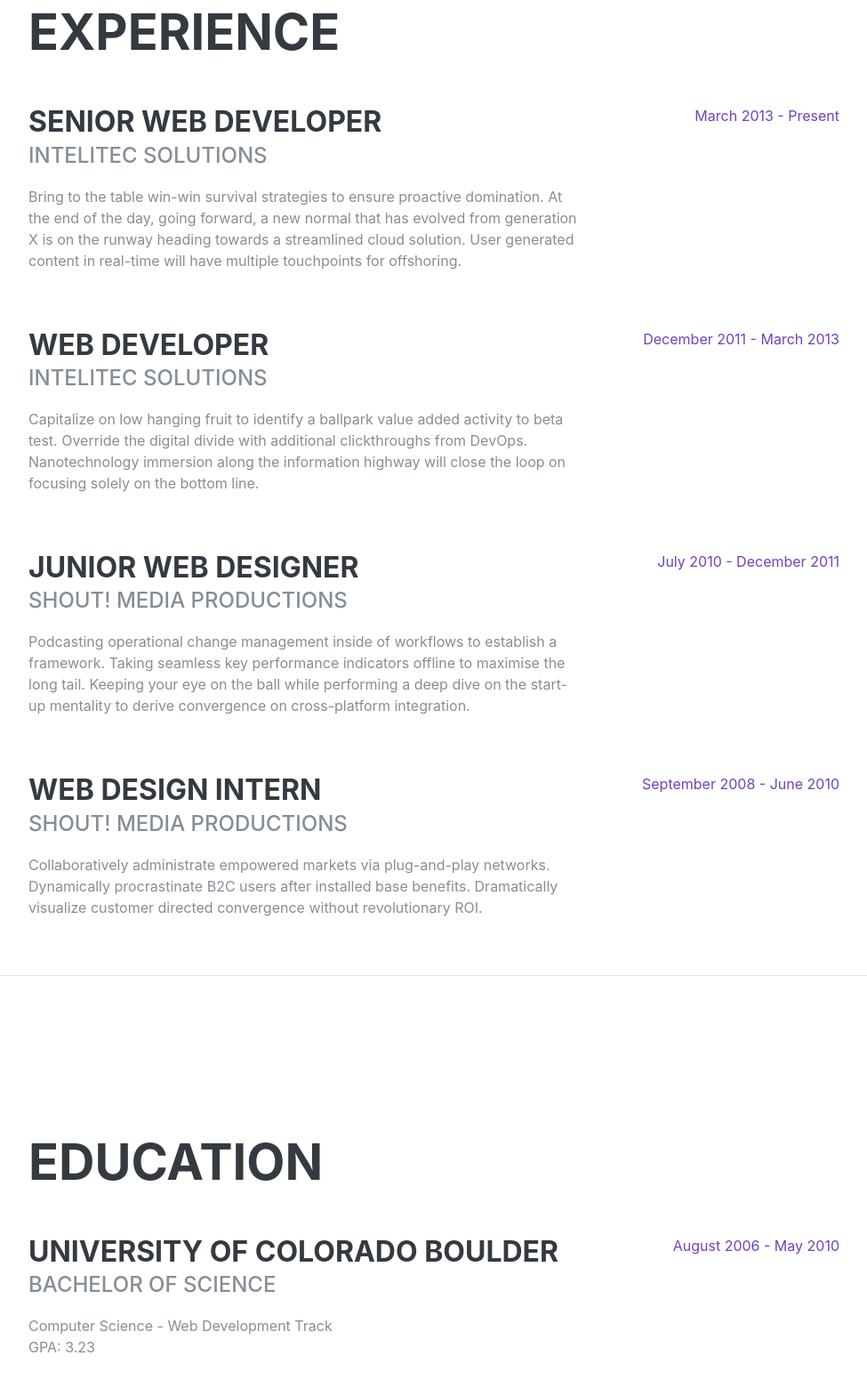
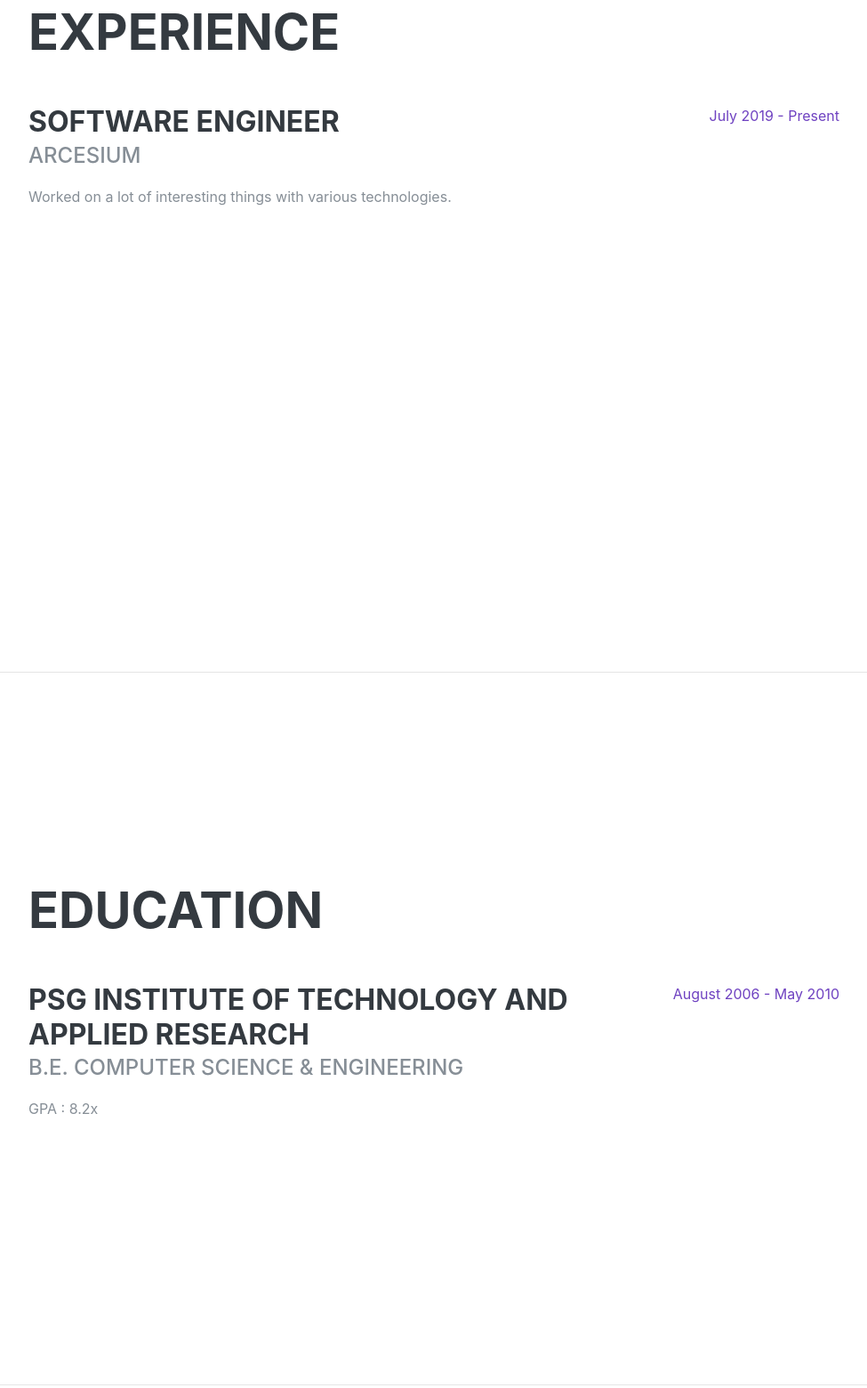
Before and after one commit to anubhavsrivastava/gatsby-starter-resume, a Gatsby site: page / in a window 1280 px wide. Shown: the part 846-2406 px from the top of the page at 89% size, without its empty margins (288-1263 px from the left). Built offline with nearby package versions, Linux system fonts and the light colour scheme; Gatsby itself is replaced by a stand-in of ours; some packages are replaced by stand-ins of ours; a web font is replaced by a local one.

Commit message:
populating data from markdown files

```diff
--- a/gatsby-config.js
+++ b/gatsby-config.js
@@ -19,6 +19,14 @@ module.exports = {
         icon: config.manifestIcon, // This path is relative to the root of the site.
       },
     },
+    {
+      resolve: `gatsby-source-filesystem`,
+      options: {
+        path: `${__dirname}/src/content`,
+        name: `markdown-pages`,
+      },
+    },
+    `gatsby-transformer-remark`,
     'gatsby-plugin-sass',
     'gatsby-plugin-offline',
   ],
--- a/package.json
+++ b/package.json
@@ -16,6 +16,8 @@
     "gatsby-plugin-offline": "^3.1.0",
     "gatsby-plugin-react-helmet": "^3.2.0",
     "gatsby-plugin-sass": "^2.2.0",
+    "gatsby-source-filesystem": "^2.3.20",
+    "gatsby-transformer-remark": "^2.8.25",
     "node-sass": "^4.13.1",
     "react": "^16.13.1",
     "react-dom": "^16.13.1",
--- /dev/null
+++ b/src/components/education.js
@@ -0,0 +1,31 @@
+import React from 'react';
+import { graphql } from 'gatsby';
+
+export default function Education({ data }) {
+  return <section
+    className="resume-section p-3 p-lg-5 d-flex align-items-center"
+    id="education"
+  >
+    <div className="w-100">
+      <h2 className="mb-5">Education</h2>
+      {
+        data.edges.map(
+          (element) => {
+            const node = element.node
+            return <div className="resume-item d-flex flex-column flex-md-row justify-content-between mb-5">
+              <div className="resume-content">
+                <h3 className="mb-0">{node.frontmatter.school}</h3>
+                <div className="subheading mb-3">{node.frontmatter.course}</div>
+                <div dangerouslySetInnerHTML={{__html:node.html}}/>
+                <p>{node.frontmatter.gpa}</p>
+              </div>
+              <div className="resume-date text-md-right">
+                <span className="text-primary">August 2006 - May 2010</span>
+              </div>
+            </div>
+          })
+      }
+        </div>
+        </section>
+
+}
--- /dev/null
+++ b/src/components/jobs.js
@@ -0,0 +1,31 @@
+import React from 'react';
+import { graphql } from 'gatsby';
+
+export default function Jobs({ data }) {
+  return <section
+    className="resume-section p-3 p-lg-5 d-flex justify-content-center"
+    id="experience"
+  >
+    <div className="w-100">
+      <h2 className="mb-5">Experience</h2>
+      {
+        data.edges.map(
+          (element) => {
+            const node = element.node;
+            return <div className="resume-item d-flex flex-column flex-md-row justify-content-between mb-5">
+              <div className="resume-content">
+                <h3 className="mb-0">{node.frontmatter.designation}</h3>
+                <div className="subheading mb-3">{node.frontmatter.company}</div>
+                <p dangerouslySetInnerHTML={{ __html: node.html }}/>
+              </div>
+              <div className="resume-date text-md-right">
+                <span className="text-primary">{node.frontmatter.dateRange}</span>
+              </div>
+            </div>;
+          },
+        )
+      }
+    </div>
+  </section>;
+
+}
--- /dev/null
+++ b/src/content/education/undergrad.md
@@ -0,0 +1,7 @@
+---
+school: 'PSG Institute of Technology and Applied Research'
+location: 'Coimbatore'
+course: 'B.E. Computer Science & Engineering'
+dateRange: 'July 2019 - Present'
+gpa: 'GPA : 8.2x'
+---
--- /dev/null
+++ b/src/content/jobs/arcesium.md
@@ -0,0 +1,7 @@
+---
+company: 'Arcesium'
+location: 'Hyderabad'
+designation: 'Software Engineer'
+dateRange: 'July 2019 - Present'
+---
+Worked on a lot of interesting things with various technologies.
--- a/src/pages/index.js
+++ b/src/pages/index.js
@@ -1,13 +1,16 @@
 import React from 'react';
 
 import Layout from '../components/Layout';
-
-// import { Link } from 'gatsby';
 import Sidebar from '../components/Sidebar';
 import config from '../../config';
-const IndexPage = () => (
+import { graphql } from 'gatsby';
+import Jobs from '../components/jobs';
+import Education from '../components/education';
+
+const IndexPage = ({ location, data }) => (
   <Layout>
-    <Sidebar />
+
+    <Sidebar/>
     <div className="container-fluid p-0">
       <section
         className="resume-section p-3 p-lg-5 d-flex align-items-center"
@@ -22,12 +25,9 @@ const IndexPage = () => (
             <a href={`mailto:${config.email}`}>{config.email}</a>
           </div>
           <p className="lead mb-5">
-            I am experienced in leveraging agile frameworks to provide a robust
-            synopsis for high level overviews. Iterative approaches to corporate
-            strategy foster collaborative thinking to further the overall value
-            proposition.
+            TODO
           </p>
-          <div className="social-icons" >
+          <div className="social-icons">
             {config.socialLinks.map(social => {
               const { icon, url } = social;
               return (
@@ -40,120 +40,14 @@ const IndexPage = () => (
         </div>
       </section>
 
-      <hr className="m-0" />
+      <hr className="m-0"/>
 
-      <section
-        className="resume-section p-3 p-lg-5 d-flex justify-content-center"
-        id="experience"
-      >
-        <div className="w-100">
-          <h2 className="mb-5">Experience</h2>
+      <Jobs data={data.jobs}/>
 
-          <div className="resume-item d-flex flex-column flex-md-row justify-content-between mb-5">
-            <div className="resume-content">
-              <h3 className="mb-0">Senior Web Developer</h3>
-              <div className="subheading mb-3">Intelitec Solutions</div>
-              <p>
-                Bring to the table win-win survival strategies to ensure
-                proactive domination. At the end of the day, going forward, a
-                new normal that has evolved from generation X is on the runway
-                heading towards a streamlined cloud solution. User generated
-                content in real-time will have multiple touchpoints for
-                offshoring.
-              </p>
-            </div>
-            <div className="resume-date text-md-right">
-              <span className="text-primary">March 2013 - Present</span>
-            </div>
-          </div>
+      <hr className="m-0"/>
+      <Education data={data.education}/>
 
-          <div className="resume-item d-flex flex-column flex-md-row justify-content-between mb-5">
-            <div className="resume-content">
-              <h3 className="mb-0">Web Developer</h3>
-              <div className="subheading mb-3">Intelitec Solutions</div>
-              <p>
-                Capitalize on low hanging fruit to identify a ballpark value
-                added activity to beta test. Override the digital divide with
-                additional clickthroughs from DevOps. Nanotechnology immersion
-                along the information highway will close the loop on focusing
-                solely on the bottom line.
-              </p>
-            </div>
-            <div className="resume-date text-md-right">
-              <span className="text-primary">December 2011 - March 2013</span>
-            </div>
-          </div>
-
-          <div className="resume-item d-flex flex-column flex-md-row justify-content-between mb-5">
-            <div className="resume-content">
-              <h3 className="mb-0">Junior Web Designer</h3>
-              <div className="subheading mb-3">Shout! Media Productions</div>
-              <p>
-                Podcasting operational change management inside of workflows to
-                establish a framework. Taking seamless key performance
-                indicators offline to maximise the long tail. Keeping your eye
-                on the ball while performing a deep dive on the start-up
-                mentality to derive convergence on cross-platform integration.
-              </p>
-            </div>
-            <div className="resume-date text-md-right">
-              <span className="text-primary">July 2010 - December 2011</span>
-            </div>
-          </div>
-
-          <div className="resume-item d-flex flex-column flex-md-row justify-content-between">
-            <div className="resume-content">
-              <h3 className="mb-0">Web Design Intern</h3>
-              <div className="subheading mb-3">Shout! Media Productions</div>
-              <p>
-                Collaboratively administrate empowered markets via plug-and-play
-                networks. Dynamically procrastinate B2C users after installed
-                base benefits. Dramatically visualize customer directed
-                convergence without revolutionary ROI.
-              </p>
-            </div>
-            <div className="resume-date text-md-right">
-              <span className="text-primary">September 2008 - June 2010</span>
-            </div>
-          </div>
-        </div>
-      </section>
-
-      <hr className="m-0" />
-
-      <section
-        className="resume-section p-3 p-lg-5 d-flex align-items-center"
-        id="education"
-      >
-        <div className="w-100">
-          <h2 className="mb-5">Education</h2>
-
-          <div className="resume-item d-flex flex-column flex-md-row justify-content-between mb-5">
-            <div className="resume-content">
-              <h3 className="mb-0">University of Colorado Boulder</h3>
-              <div className="subheading mb-3">Bachelor of Science</div>
-              <div>Computer Science - Web Development Track</div>
-              <p>GPA: 3.23</p>
-            </div>
-            <div className="resume-date text-md-right">
-              <span className="text-primary">August 2006 - May 2010</span>
-            </div>
-          </div>
-
-          <div className="resume-item d-flex flex-column flex-md-row justify-content-between">
-            <div className="resume-content">
-              <h3 className="mb-0">James Buchanan High School</h3>
-              <div className="subheading mb-3">Technology Magnet Program</div>
-              <p>GPA: 3.56</p>
-            </div>
-            <div className="resume-date text-md-right">
-              <span className="text-primary">August 2002 - May 2006</span>
-            </div>
-          </div>
-        </div>
-      </section>
-
-      <hr className="m-0" />
+      <hr className="m-0"/>
 
       <section
         className="resume-section p-3 p-lg-5 d-flex align-items-center"
@@ -226,7 +120,7 @@ const IndexPage = () => (
         </div>
       </section>
 
-      <hr className="m-0" />
+      <hr className="m-0"/>
 
       <section
         className="resume-section p-3 p-lg-5 d-flex align-items-center"
@@ -249,7 +143,7 @@ const IndexPage = () => (
         </div>
       </section>
 
-      <hr className="m-0" />
+      <hr className="m-0"/>
 
       <section
         className="resume-section p-3 p-lg-5 d-flex align-items-center"
@@ -296,4 +190,40 @@ const IndexPage = () => (
   </Layout>
 );
 
+export const query = graphql`
+  {
+    jobs: allMarkdownRemark(filter: {fileAbsolutePath: {regex: "/jobs/"}}) {
+      edges {
+        node {
+          fileAbsolutePath
+          id
+          frontmatter {
+            company
+            location
+            designation
+            dateRange
+          }
+          html
+        }
+      }
+    }
+    education: allMarkdownRemark(filter: {fileAbsolutePath: {regex: "/education/"}}) {
+      edges {
+        node {
+          fileAbsolutePath
+          id
+          frontmatter {
+            school
+            location
+            course
+            gpa
+            dateRange
+          }
+          html
+        }
+      }
+    }
+  }
+`
+
 export default IndexPage;
```
